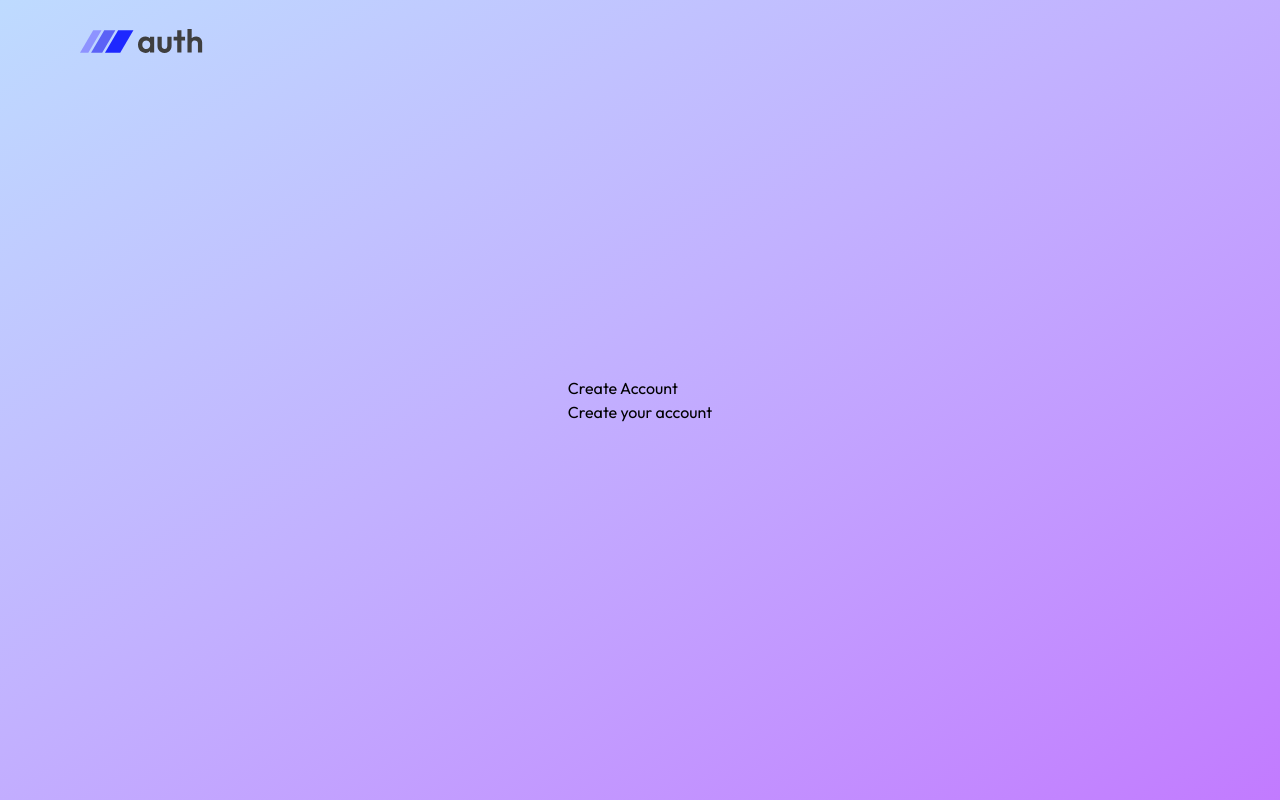
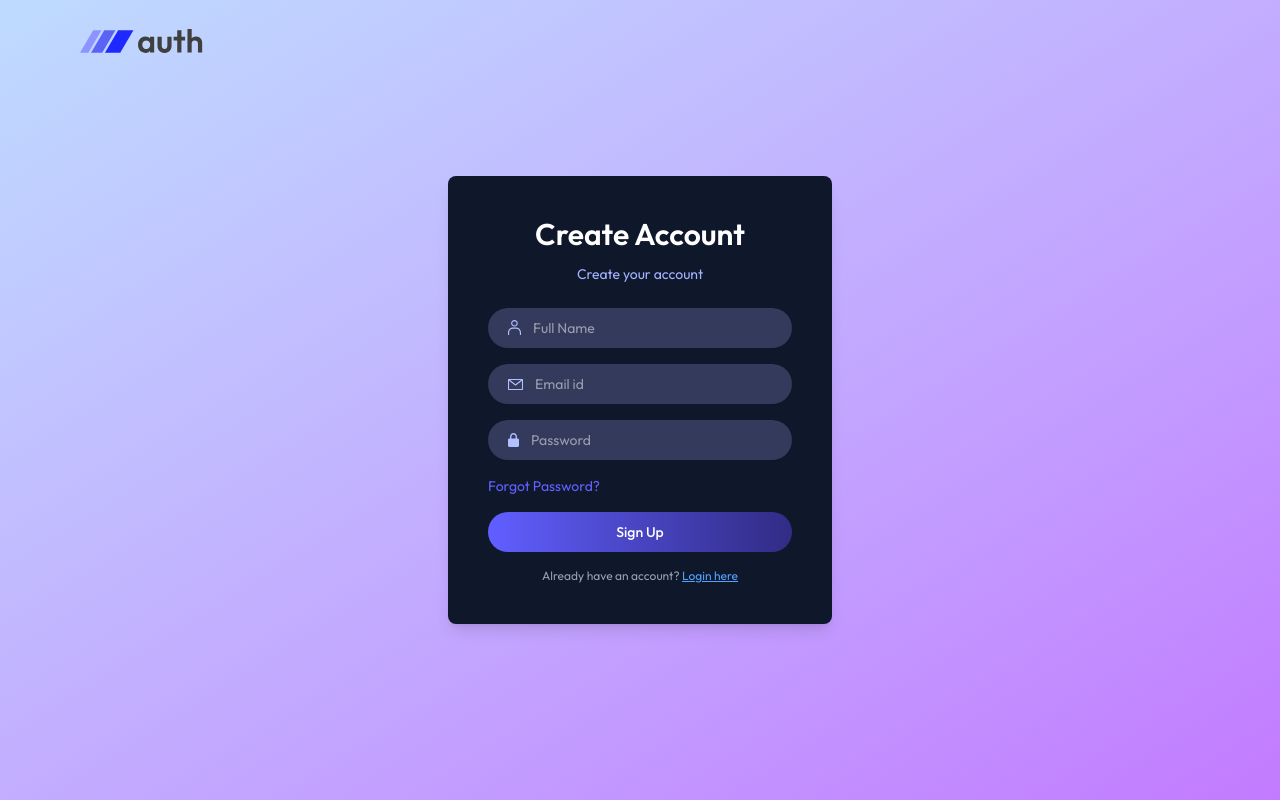
Before and after one commit to KoushikGuria/MERN-auth, a React (Vite) app in the folder Client/: page /login in a window 1280 px wide. Built offline with nearby package versions, Linux system fonts and the light colour scheme.

Commit message:
update login/signup page features

```diff
--- a/Client/src/pages/Login.jsx
+++ b/Client/src/pages/Login.jsx
@@ -9,9 +9,43 @@ const Login = () => {
     <div className='flex items-center justify-center min-h-screen px-6 sm:px-0 bg-gradient-to-br from-blue-200 to-purple-400'>
         <img src={assets.logo} alt="" className='absolute left-5 sm:left-20 top-5 w-28 sm:w-32 cursor-pointer'/>
 
-        <div>
-          <h2>{state === 'Sign Up' ? 'Create Account' : 'Login'}</h2>
-          <p>{state === 'Sign Up' ? 'Create your account' : 'Login to your account!'}</p>
+        <div className='bg-slate-900 p-10 rounded-lg shadow-lg w-full sm:w-96 text-indigo-300 text-sm'>
+          <h2 className='text-3xl font-semibold text-white text-center mb-3'>
+            {state === 'Sign Up' ? 'Create Account' : 'Login'}
+          </h2>
+
+          <p className='text-center text-sm mb-6'>
+            {state === 'Sign Up' ? 'Create your account' : 'Login to your account!'}
+          </p>
+
+          <form>
+            <div className='mb-4 flex items-center gap-3 w-full px-5 py-2.5 rounded-full bg-[#333A5C]'>
+              <img src={assets.person_icon} alt="" />
+              <input className='bg-transparent outline-none text-white' type="text" placeholder="Full Name" required/>
+            </div>
+
+            <div className='mb-4 flex items-center gap-3 w-full px-5 py-2.5 rounded-full bg-[#333A5C]'>
+              <img src={assets.mail_icon} alt="" />
+              <input className='bg-transparent outline-none text-white' type="email" placeholder="Email id" required/>
+            </div>
+
+            <div className='mb-4 flex items-center gap-3 w-full px-5 py-2.5 rounded-full bg-[#333A5C]'>
+              <img src={assets.lock_icon} alt="" />
+              <input className='bg-transparent outline-none text-white' type="password" placeholder="Password" required/>
+            </div>
+
+            <p className='mb-4 text-indigo-500 cursor-pointer'>Forgot Password?</p>
+
+            <button className='w-full py-2.5 rounded-full bg-gradient-to-r from-indigo-500 to-indigo-900 text-white font-medium'>
+              {state}
+            </button>
+          </form>
+
+          <p className='text-gray-400 text-center text-xs mt-4'>
+            Already have an account?{' '}
+            <span className='text-blue-400 cursor-pointer underline'>Login here</span>
+          </p>
+
         </div>
     </div>
   )
```
